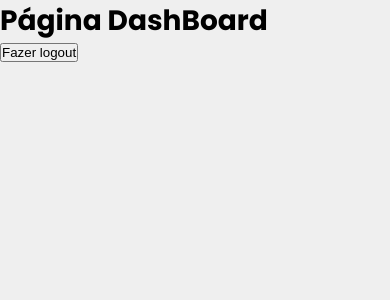
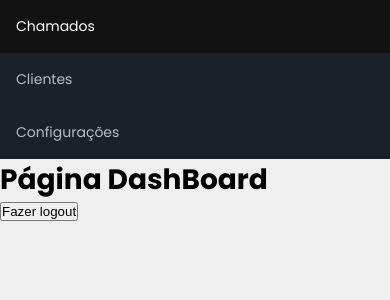
Before and after one commit to matheusgarcia06/sistema, a React (Create React App) app: page /dashboard in a window 390 px wide. Shown: the top 300 px of the page. Built offline with nearby package versions, Linux system fonts and the light colour scheme; no server answers; sample sign-in values are in the browser's storage.

Commit message:
feat: adicionando componente header na página dashboard

```diff
--- a/package.json
+++ b/package.json
@@ -9,7 +9,8 @@
     "firebase": "^8.10.1",
     "react": "^18.0.0",
     "react-dom": "^18.0.0",
-    "react-router-dom": "^5.3.0",
+    "react-icons": "^4.3.1",
+    "react-router-dom": "^5.3.1",
     "react-scripts": "5.0.1",
     "react-toastify": "^8.2.0",
     "web-vitals": "^2.1.0"
--- /dev/null
+++ b/src/components/Header/header.css
@@ -0,0 +1,82 @@
+.sidebar {
+    margin: 0;
+    padding: 0;
+    width: 200px;
+    background-color: #1B2029;
+    position: fixed;
+    height: 100%;
+    overflow: auto
+}
+
+.sidebar div {
+    background: url('../../assets/cover.png');
+    background-color: #1B2029;
+    background-position: center;
+    background-repeat: no-repeat;
+    background-size: cover;
+    height: 150px;
+    padding-top: 30px;
+}
+
+.sidebar div img {
+    border-radius: 50%;
+    display: block;
+    margin: auto;
+    width: 90px;
+    height: 90px;
+    -webkit-filter: drop-shadow(2px 3px 6px #121212);
+    filter: drop-shadow(2px 3px 6px #121212);
+    object-fit: cover;
+    margin-bottom: px;
+}
+
+.sidebar a {
+    display: block;
+    color: rgba(255, 255, 255, 0.7);
+    padding: 16px;
+    text-decoration: none;
+    display: flex;
+    flex-direction: row;
+    align-items: center;
+    transition: ease-in-out .4s;
+}
+
+.sidebar a:hover {
+    background-color: #121212;
+    color: #FFF;
+}
+
+.sidebar a svg {
+    margin-right: .5em;
+}
+
+@media screen and (max-width: 700px) {
+    .sidebar {
+        width: 100%;
+        height: auto;
+        position: relative;
+    }
+
+    .sidebar a {
+        float: left;
+    }
+
+    .sidebar div {
+        display: none;
+    }
+
+    .sidebar a svg {
+        display: none;
+    }
+}
+
+@media screen and (max-width: 400px) {
+    .sidebar a {
+        text-align: center;
+        float: none;
+    }
+
+    .sidebar a svg {
+        display: none;
+    }
+}
--- /dev/null
+++ b/src/components/Header/index.js
@@ -0,0 +1,39 @@
+import { useContext } from 'react';
+import { AuthContext } from '../../contexts/auth';
+
+import { Link } from 'react-router-dom';
+import { FiHome, FiUser, FiSettings } from 'react-icons/fi';
+
+import avatar from '../../assets/avatar.png';
+
+import './header.css';
+
+export default function Header() {
+	const { user } = useContext(AuthContext);
+
+	return (
+		<div className='sidebar'>
+			<div>
+				<img
+					src={user.avatarUrl === null ? avatar : user.avatarUrl}
+					alt='Foto avatar'
+				/>
+			</div>
+
+			<Link to='/dashboard'>
+				<FiHome color='#FFF' size={24} />
+				Chamados
+			</Link>
+
+			<Link to='/users'>
+				<FiUser color='#FFF' size={24} />
+				Clientes
+			</Link>
+
+			<Link to='/settings'>
+				<FiSettings color='#FFF' size={24} />
+				Configurações
+			</Link>
+		</div>
+	);
+}
--- a/src/index.js
+++ b/src/index.js
@@ -6,8 +6,4 @@
 const container = document.getElementById('root');
 const root = createRoot(container);
 
-root.render(
-	<React.StrictMode>
-		<App />
-	</React.StrictMode>
-);
+root.render(<App />);
--- a/src/pages/Dashboard/index.js
+++ b/src/pages/Dashboard/index.js
@@ -1,11 +1,15 @@
 import { useContext } from 'react';
 import { AuthContext } from '../../contexts/auth';
+
+import Header from '../../components/Header';
 
 export default function Dashboard() {
 	const { signOut } = useContext(AuthContext);
 
 	return (
 		<div>
+			<Header />
+
 			<h1>Página DashBoard</h1>
 			<button onClick={() => signOut()}>Fazer logout</button>
 		</div>
```
Also changed, not shown: 2 other files (tests, documents, lock files or other folders).
